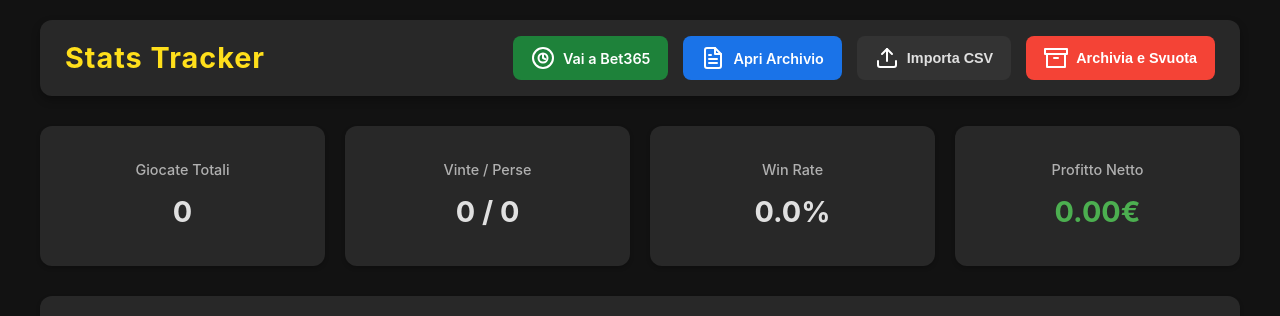
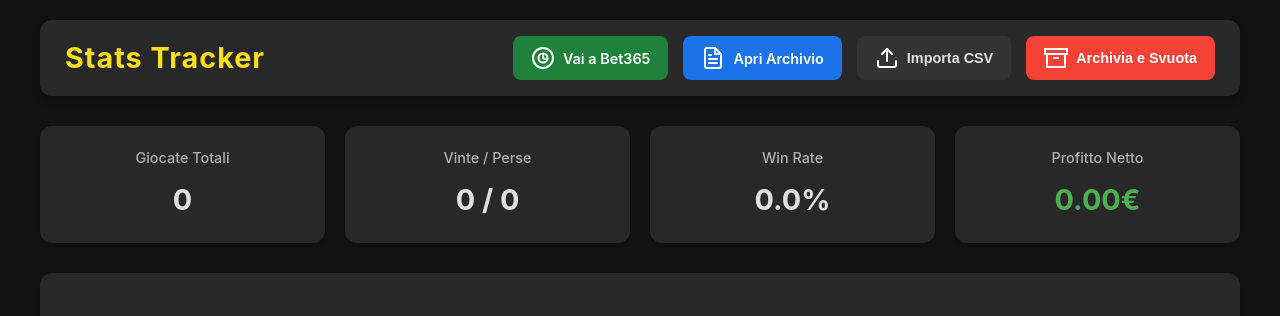
Before and after one commit to prencipemarco/superquote-web, a React (Vite) app: page / in a window 1280 px wide. Shown: the top 316 px of the page. Built offline with nearby package versions, Linux system fonts and the light colour scheme; no server answers; the database is empty.

Commit message:
stats changes

```diff
--- a/src/components/StatsDashboard.css
+++ b/src/components/StatsDashboard.css
@@ -15,7 +15,7 @@
   align-items: center;
   justify-content: center;
   text-align: center;
-  min-height: 100px;
+  min-height: 60px;
 }
 
 .stat-label {
```
